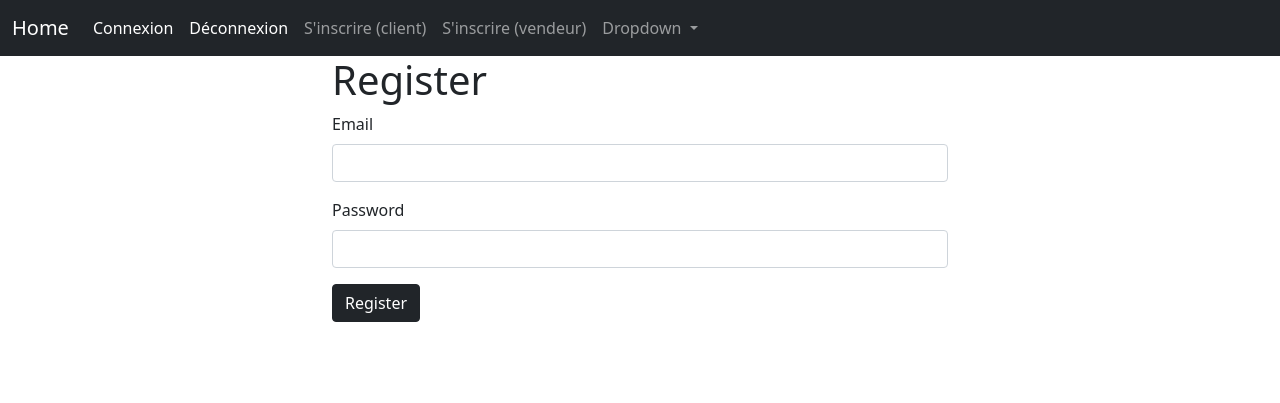
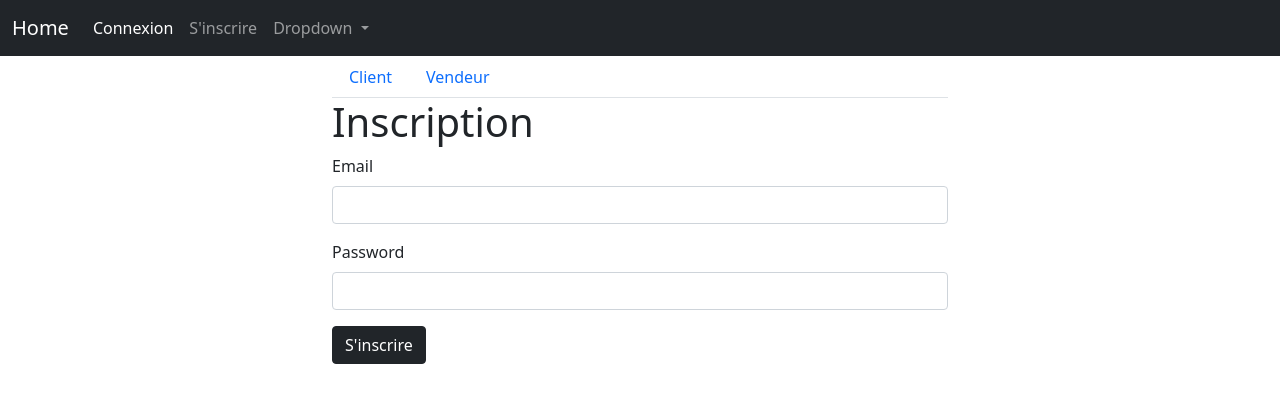
Before and after one commit to EcoResponsable/ProjetFilRouge, a Symfony app: template templates/registration/register.html.twig in a window 1280 px wide. Shown: the top 403 px of the page. Run offline with Twig, Linux system fonts and the light colour scheme; the template is opened without the code that fills it, so the values that code supplies are empty; form fields are guessed from the names that the template uses; some libraries are stand-ins or nearby versions.

Commit message:
Ajout d'un formulaire de modification d'infos et rangement de la navbar

```diff
--- a/src/Controller/RegistrationController.php
+++ b/src/Controller/RegistrationController.php
@@ -46,9 +46,11 @@ class RegistrationController extends AbstractController
                 'main' // firewall name in security.yaml
             );
         }
+        $url = $request->getPathInfo();
 
         return $this->render('registration/register.html.twig', [
             'registrationForm' => $form->createView(),
+            'url' => $url
         ]);
     }
 
@@ -82,9 +84,11 @@ class RegistrationController extends AbstractController
                 'main' // firewall name in security.yaml
             );
         }
+        $url = $request->getPathInfo();
 
         return $this->render('registration/register.html.twig', [
             'registrationForm' => $form->createView(),
+            'url' => $url
         ]);
     }
 }
--- a/src/Entity/User.php
+++ b/src/Entity/User.php
@@ -73,7 +73,7 @@ abstract class User implements UserInterface
     {
         $roles = $this->roles;
         // guarantee every user at least has ROLE_USER
-        $roles[] = 'ROLE_USER';
+        //$roles[] = 'ROLE_USER';
 
         return array_unique($roles);
     }
--- a/templates/navbar.html.twig
+++ b/templates/navbar.html.twig
@@ -1,4 +1,4 @@
-<nav class="navbar navbar-expand-lg navbar-dark bg-dark">
+<nav class="navbar navbar-expand navbar-dark bg-dark">
     <div class="container-fluid">
       <a class="navbar-brand" href="{{ path('accueil')}}">Home</a>
       <button class="navbar-toggler" type="button" data-bs-toggle="collapse" data-bs-target="#navbarSupportedContent" aria-controls="navbarSupportedContent" aria-expanded="false" aria-label="Toggle navigation">
@@ -6,18 +6,22 @@
       </button>
       <div class="collapse navbar-collapse" id="navbarSupportedContent">
         <ul class="navbar-nav me-auto mb-2 mb-lg-0">
+          {% if app.user %}
+          <li class="nav-item">
+            <a class="nav-link active" aria-current="page" href="{{ path('user',{'id': app.user.id, 'role': app.user.roles[0]}) }}">Mon compte</a>
+          </li>
+          <li class="nav-item">
+            <a class="nav-link active" aria-current="page" href="{{ path('app_logout')}}">Déconnexion</a>
+          </li>
+          {% else %}
            <li class="nav-item">
             <a class="nav-link active" aria-current="page" href="{{ path('app_login')}}">Connexion</a>
           </li>
           <li class="nav-item">
-            <a class="nav-link active" aria-current="page" href="{{ path('app_logout')}}">Déconnexion</a>
+            <a class="nav-link" href="{{ path('clientRegister')}}">S'inscrire</a>
           </li>
-          <li class="nav-item">
-            <a class="nav-link" href="{{ path('clientRegister')}}">S'inscrire (client)</a>
-          </li>
-          <li class="nav-item">
-            <a class="nav-link" href="{{ path('vendeurRegister')}}">S'inscrire (vendeur)</a>
-          </li>
+          {% endif %}
+
           <li class="nav-item dropdown">
             <a class="nav-link dropdown-toggle" href="#" id="navbarDropdown" role="button" data-bs-toggle="dropdown" aria-expanded="false">
               Dropdown
--- a/templates/registration/register.html.twig
+++ b/templates/registration/register.html.twig
@@ -1,14 +1,25 @@
 {% extends 'base.html.twig' %}
 
-{% block title %}Register{% endblock %}
+{% block title %}Inscription{% endblock %}
 
 {% block body %}
+<div class="container col-6">
+    <ul class="nav nav-tabs">
+        <li class="nav-item">
+
+          <a class="nav-link {{url == '/registerClient' ? 'active'}}" href="{{ path('clientRegister')}}">Client</a>
+        </li>
+        <li class="nav-item">
+          <a class="nav-link {{url == '/registerVendeur' ? 'active'}}" href="{{ path('vendeurRegister')}}">Vendeur</a>
+        </li>
+      </ul>
+</div>
 <div class="container col-6">
     {% for flashError in app.flashes('verify_email_error') %}
         <div class="alert alert-danger" role="alert">{{ flashError }}</div>
     {% endfor %}
 
-    <h1>Register</h1>
+    <h1>Inscription</h1>
 
     {{ form_start(registrationForm) }}
         {{ form_row(registrationForm.email) }}
@@ -17,7 +28,7 @@
         }) }}
 
         {{ form_rest(registrationForm)}}
-        <button type="submit" class="btn btn-dark">Register</button>
+        <button type="submit" class="btn btn-dark">S'inscrire</button>
     {{ form_end(registrationForm) }}
 </div>
 {% endblock %}
```
Also changed, not shown: src/Controller/UserController.php (added, +56 -0 lines), templates/security/login.html.twig (+8 -7 lines), templates/user/index.html.twig (added, +18 -0 lines).
